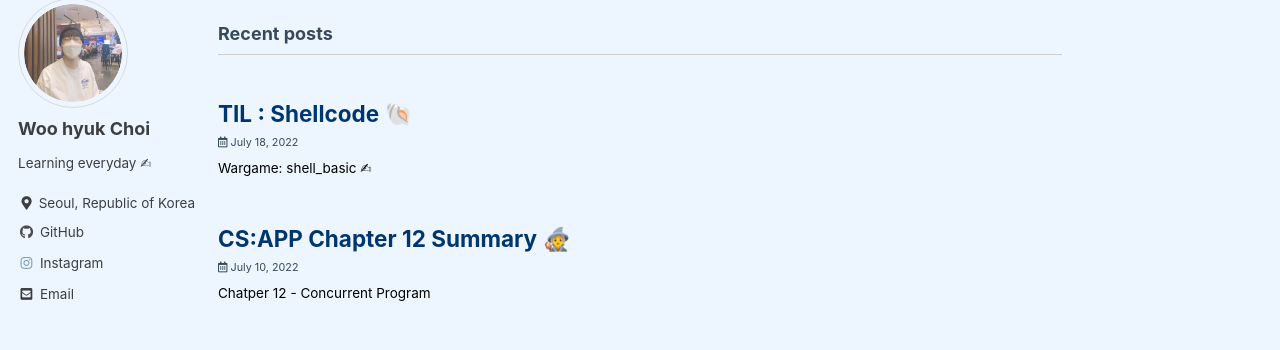
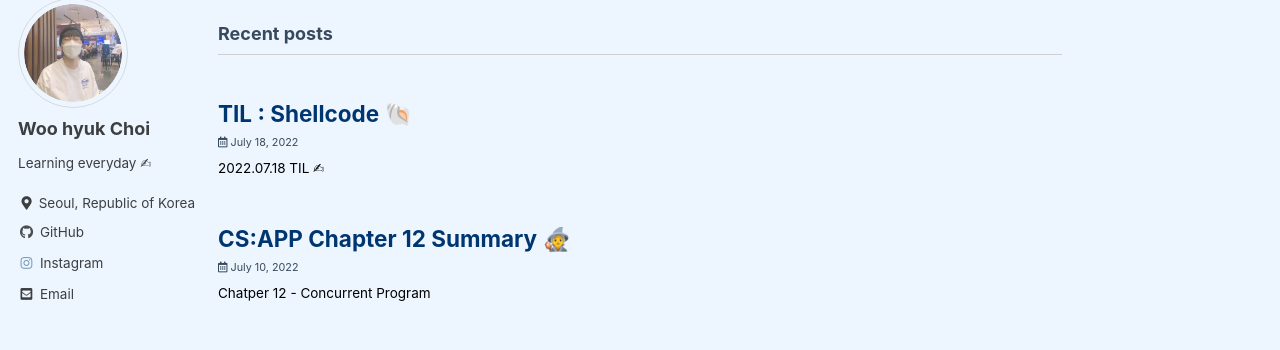
Before and after one commit to cw00h/cw00h.github.io, a Jekyll site: the page built from index.html, in a window 1280 px wide and 1092 px high. Shown: the part 93-443 px from the top of the window. Built offline with Jekyll 4.4.1, drawn with Linux system fonts in a browser that asks for light colours; cached includes are drawn as plain includes; the list of posts is cut into pages by our own code.

Commit message:
Docs: Edit excerpt of TIL220718.md

```diff
--- a/_posts/2022-07-18-TIL220718.md
+++ b/_posts/2022-07-18-TIL220718.md
@@ -1,6 +1,6 @@
 ---
 title:  "TIL : Shellcode 🐚"
-excerpt: "Wargame: shell_basic ✍"
+excerpt: "2022.07.18 TIL ✍"
 toc: true
 toc_sticky: true
 
```
